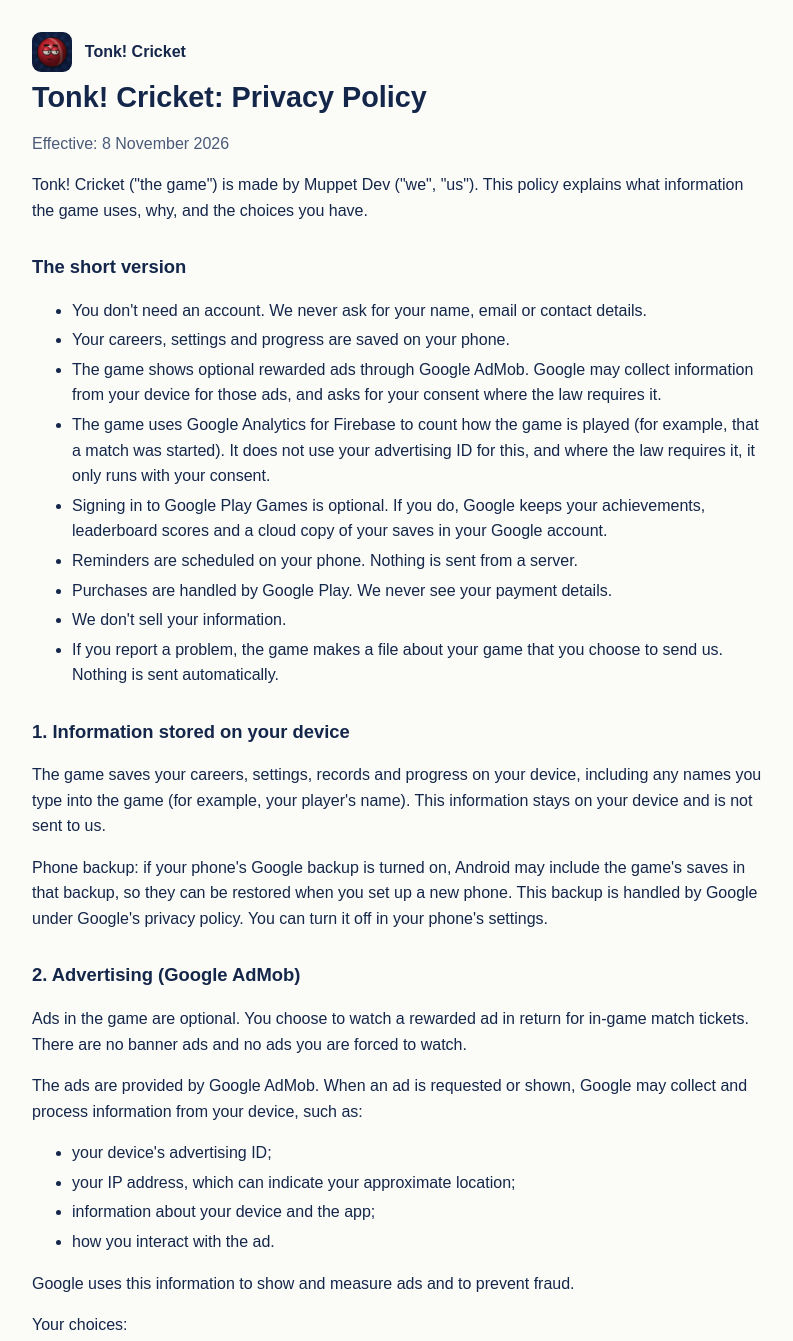
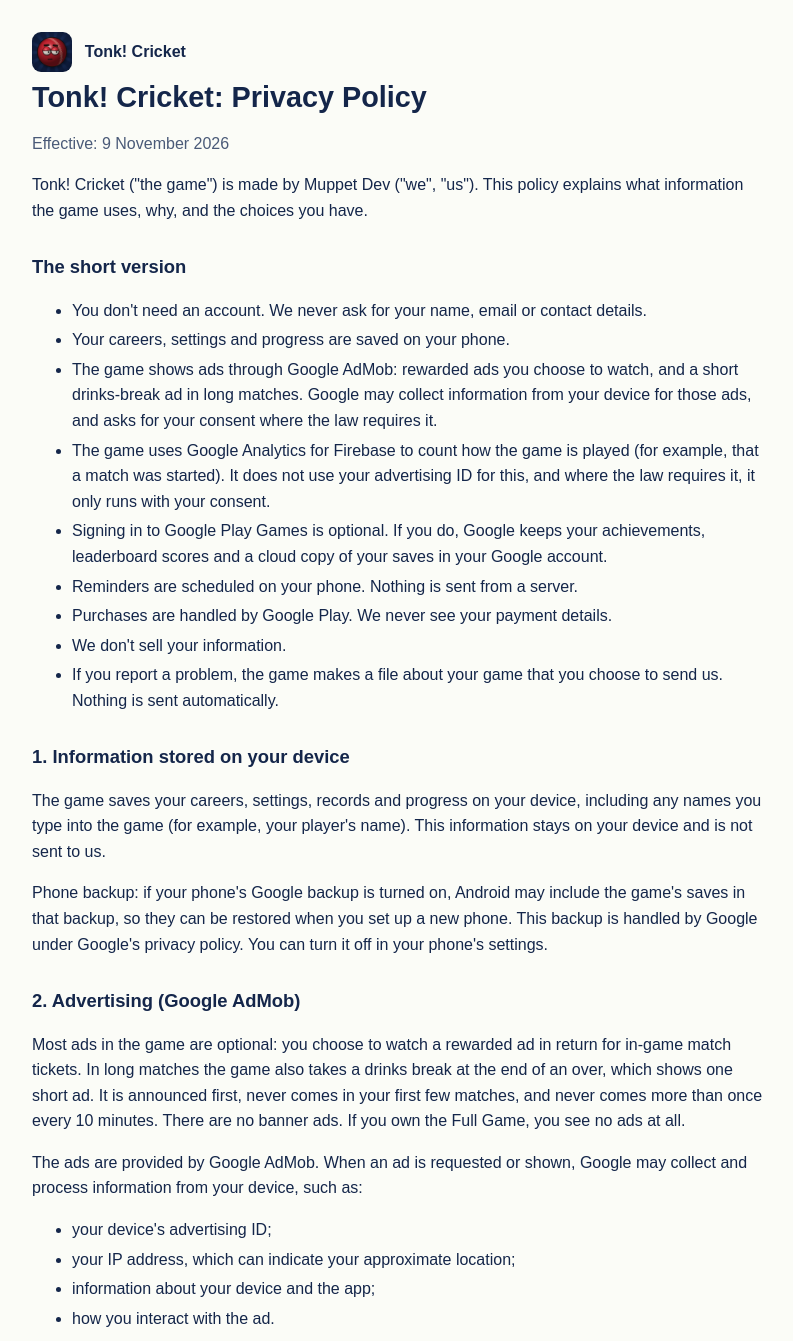
Before and after one commit to JosueCelliers/josuecelliers.github.io, a plain HTML site: page tonkcricket/privacy.html in a window 1280 px wide. Shown: the top 1341 px of the page, without its empty margins (240-1033 px from the left). Drawn offline with Linux system fonts and the light colour scheme.

Commit message:
Privacy: the drinks-break advert in long matches (announced, not in the first few matches, at most once every 10 minutes; none with the Full Game)
Co-Authored-By: Claude Opus 5.5 <noreply@anthropic.com>

```diff
--- a/tonkcricket/privacy.html
+++ b/tonkcricket/privacy.html
@@ -19,14 +19,14 @@
 <body>
 <a class="top" href="./"><img src="icon.png" alt="">Tonk! Cricket</a>
 <h1>Tonk! Cricket: Privacy Policy</h1>
-<p class="date">Effective: 8 November 2026</p>
+<p class="date">Effective: 9 November 2026</p>
 <p>Tonk! Cricket ("the game") is made by Muppet Dev ("we", "us"). This policy explains what information the game uses, why, and the choices you have.</p>
 
 <h2>The short version</h2>
 <ul>
 <li>You don't need an account. We never ask for your name, email or contact details.</li>
 <li>Your careers, settings and progress are saved on your phone.</li>
-<li>The game shows optional rewarded ads through Google AdMob. Google may collect information from your device for those ads, and asks for your consent where the law requires it.</li>
+<li>The game shows ads through Google AdMob: rewarded ads you choose to watch, and a short drinks-break ad in long matches. Google may collect information from your device for those ads, and asks for your consent where the law requires it.</li>
 <li>The game uses Google Analytics for Firebase to count how the game is played (for example, that a match was started). It does not use your advertising ID for this, and where the law requires it, it only runs with your consent.</li>
 <li>Signing in to Google Play Games is optional. If you do, Google keeps your achievements, leaderboard scores and a cloud copy of your saves in your Google account.</li>
 <li>Reminders are scheduled on your phone. Nothing is sent from a server.</li>
@@ -40,7 +40,7 @@
 <p>Phone backup: if your phone's Google backup is turned on, Android may include the game's saves in that backup, so they can be restored when you set up a new phone. This backup is handled by Google under Google's privacy policy. You can turn it off in your phone's settings.</p>
 
 <h2>2. Advertising (Google AdMob)</h2>
-<p>Ads in the game are optional. You choose to watch a rewarded ad in return for in-game match tickets. There are no banner ads and no ads you are forced to watch.</p>
+<p>Most ads in the game are optional: you choose to watch a rewarded ad in return for in-game match tickets. In long matches the game also takes a drinks break at the end of an over, which shows one short ad. It is announced first, never comes in your first few matches, and never comes more than once every 10 minutes. There are no banner ads. If you own the Full Game, you see no ads at all.</p>
 <p>The ads are provided by Google AdMob. When an ad is requested or shown, Google may collect and process information from your device, such as:</p>
 <ul>
 <li>your device's advertising ID;</li>
```
